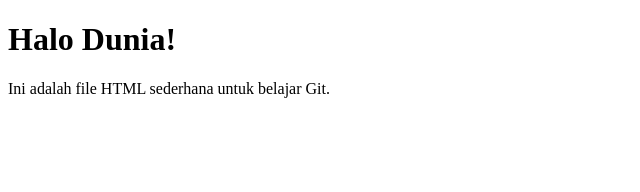
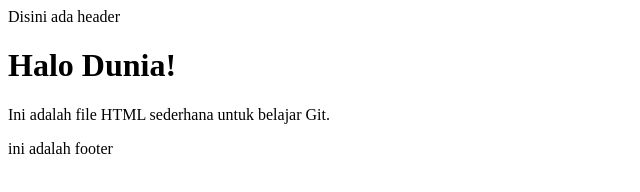
Before and after one commit to endahbyu/CompanyProfile, a plain HTML site: page index.html in a window 1280 px wide. Shown: the whole page, without its empty margins (0-640 px from the left). Drawn offline with Linux system fonts and the light colour scheme.

Commit message:
membuat header dan footer

```diff
--- a/index.html
+++ b/index.html
@@ -6,7 +6,9 @@
     <title>Belajar Git</title>
   </head>
   <body>
+    <header>Disini ada header</header>
     <h1>Halo Dunia!</h1>
     <p>Ini adalah file HTML sederhana untuk belajar Git.</p>
+    <footer>ini adalah footer</footer>
   </body>
 </html>
```
